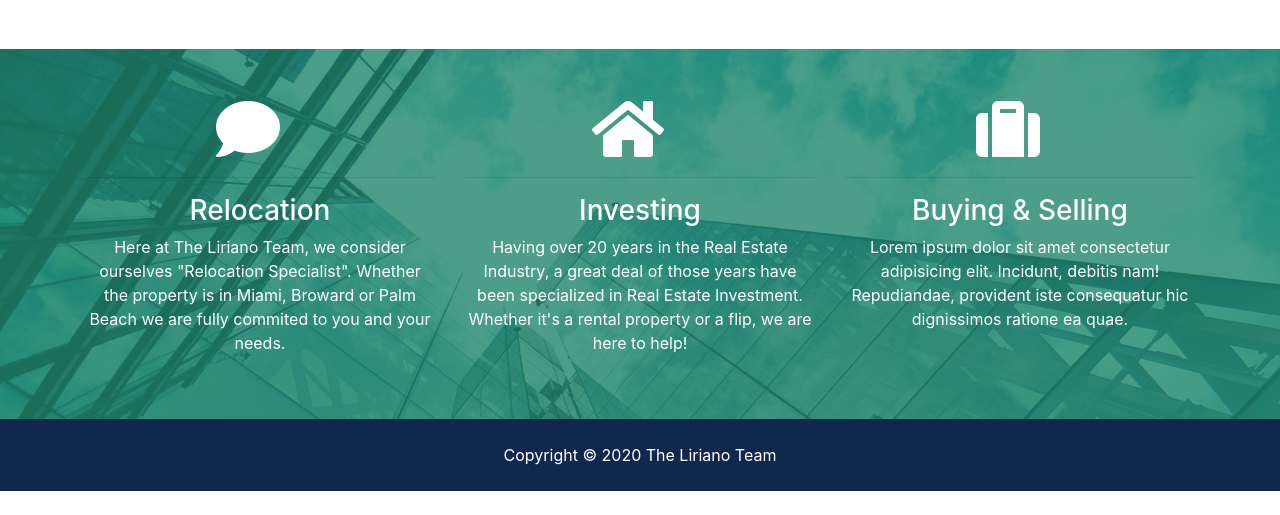
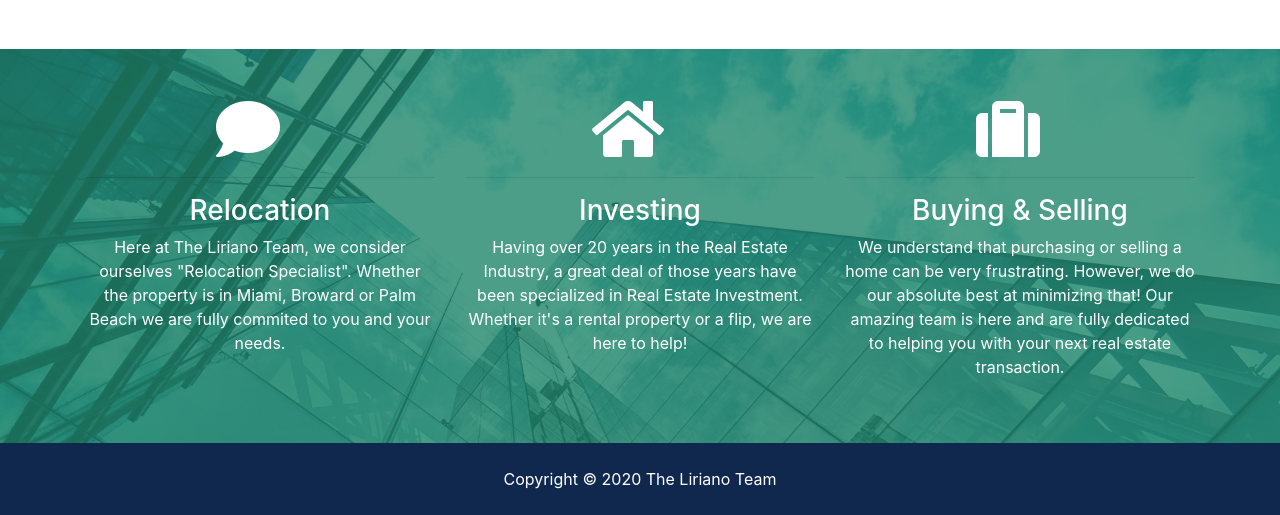
Before and after one commit to michaelliriano/tltrealestate, a Django app: page / in a window 1280 px wide. Shown: the part 832-1347 px from the top of the page. Before the commit the page ends 1323 px from the top, so only its background shows below. Run offline with Django 3.2, Linux system fonts and the light colour scheme; data that the repository does not hold is empty; some libraries are stand-ins or nearby versions.

Commit message:
changed info on home page

```diff
--- a/templates/pages/index.html
+++ b/templates/pages/index.html
@@ -181,9 +181,7 @@
             <hr />
             <h3>Buying & Selling</h3>
             <p>
-              Lorem ipsum dolor sit amet consectetur adipisicing elit. Incidunt,
-              debitis nam! Repudiandae, provident iste consequatur hic
-              dignissimos ratione ea quae.
+              We understand that purchasing or selling a home can be very frustrating. However, we do our absolute best at minimizing that! Our amazing team is here and are fully dedicated to helping you with your next real estate transaction.
             </p>
           </div>
         </div>
```
